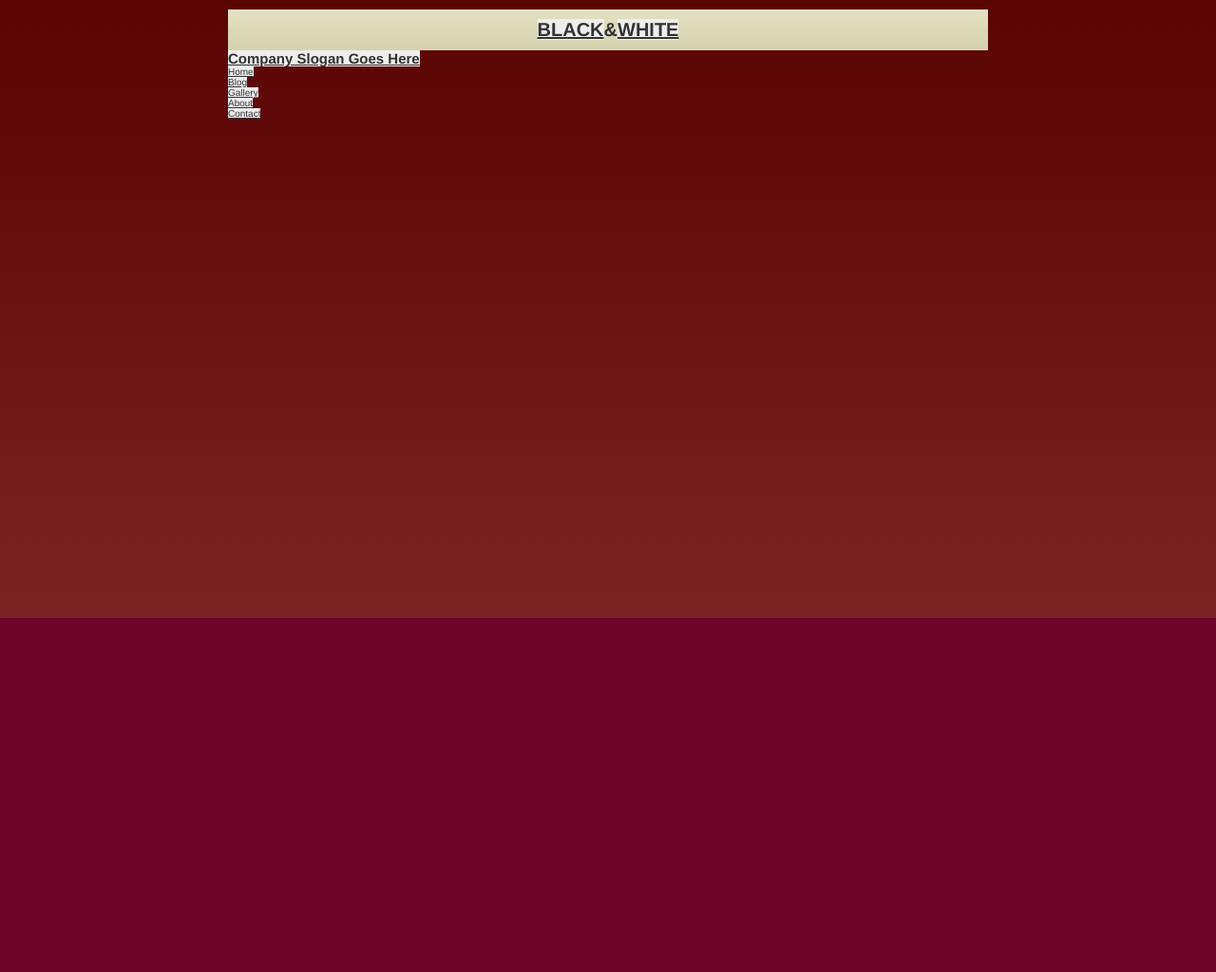
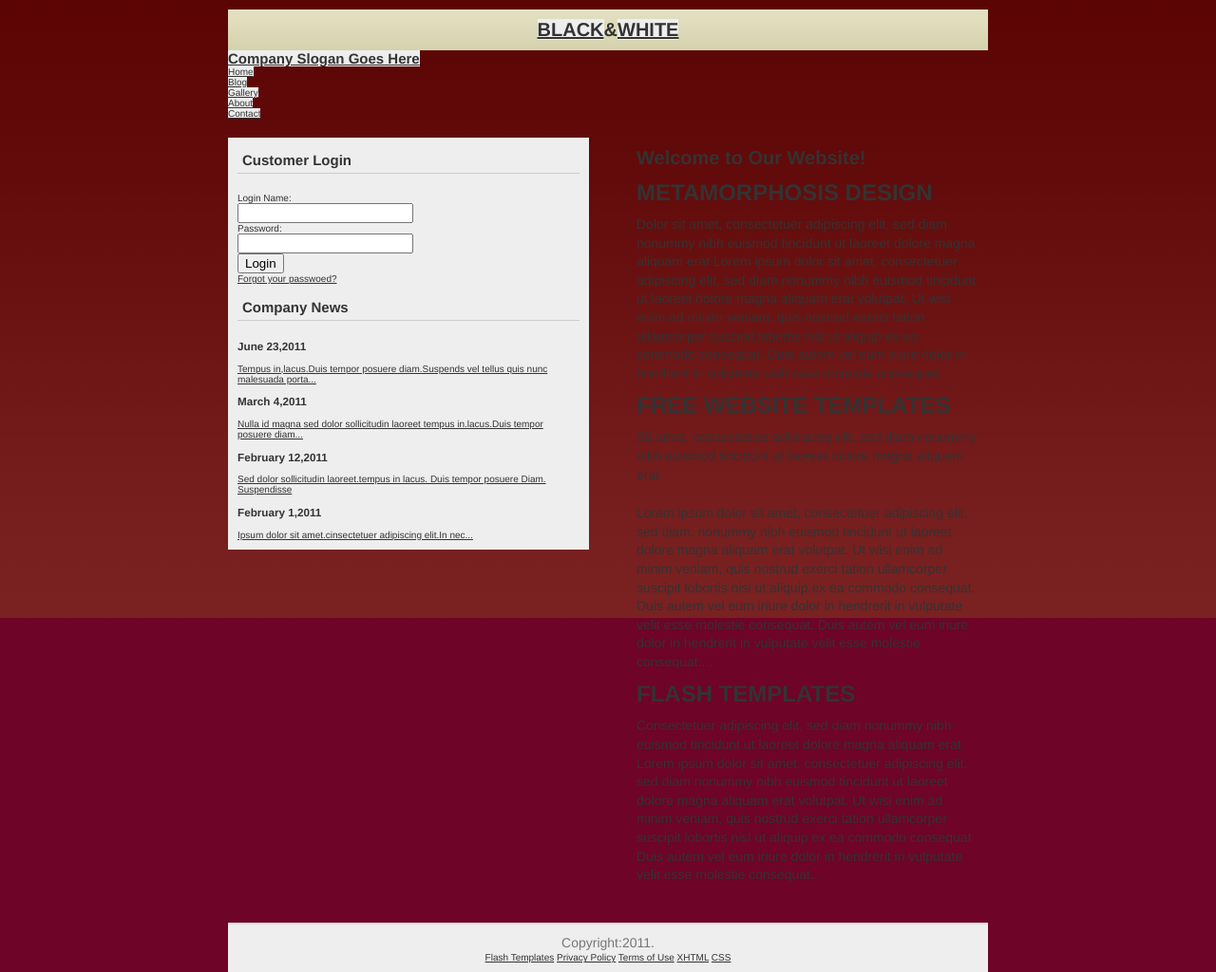
Before and after one commit to muyuechian/2021, a plain HTML site: page index.html in a window 1280 px wide. Shown: the whole page at 95% size. Before the commit the page ends 800 px from the top, so only its background shows below. Drawn offline with Linux system fonts and the light colour scheme.

Commit message:
Update index.html

```diff
--- a/index.html
+++ b/index.html
@@ -1,7 +1,7 @@
 <!DOCTYPE html>
 <html lang="en">
 <head>
-    <title>Red Lantern Design</title>
+    <title>Black & White</title>
     <meta charset="UTF-8">
     <meta http-equiv="X-UA-Compatible" content="IE=edge">
     <meta name="viewport" content="width=device-width, initial-scale=1.0">
@@ -28,6 +28,69 @@
             <li><a href="#" title="">Contact</a></li>
         </ul>
     </div>
+
+    <div id="sidebar">
+        <h2>Customer Login</h2>
+        <form>
+            <label for="fname">Login Name:</label><br>
+            <input type="text"><br>
+            <label for="lname">Password:</label><br>
+            <input type="text"><br>
+            <input type="submit" value="Login"><br>
+            <a little="Forgot your password?" href="#">Forgot your passwoed?</a>
+        </form><br>
+        <div id=Company News>
+            <h2>Company News</h2>
+            <div id="CNtext">
+                <h3>June 23,2011</h3>
+                <a href="#">Tempus in,lacus.Duis tempor posuere diam.Suspends vel tellus quis nunc malesuada porta...</a>
+            </div>
+            <div id="CNtext">
+                <h3>March 4,2011</h3>
+                <a href="#">Nulla id magna sed dolor sollicitudin laoreet tempus in.lacus.Duis tempor posuere diam...</a>
+            </div>
+            <div id="CNtext">
+                <h3>February 12,2011</h3>
+                <a href="#">
+                    Sed dolor sollicitudin laoreet.tempus in lacus. Duis tempor posuere Diam. Suspendisse
+                </a>
+            </div>
+            <div id="CNtext">
+            <h3>February 1,2011</h3>
+            <a href="#">
+                Ipsum dolor sit amet.cinsectetuer adipiscing elit.In nec...
+            </a>
+            </div>
+        </div>
+    </div>
+
+    <div id="content">
+        <h1>Welcome to Our Website!</h1><br>
+        <h2>METAMORPHOSIS DESIGN</h2>
+        <p>
+            Dolor sit amet, consectetuer adipiscing elit, sed diam nonummy nibh euismod tincidunt ut laoreet dolore magna aliquam erat Lorem ipsum dolor sit amet, consectetuer adipiscing elit, sed diam nonummy nibh euismod tincidunt ut laoreet dolore magna aliquam erat volutpat. Ut wisi enim ad minim veniam, quis nostrud exerci tation ullamcorper suscipit lobortis nisl ut aliquip ex ea commodo consequat. Duis autem vel eum iriure dolor in hendrerit in vulputate velit esse molestie consequat...
+        </p>
+        <h2>FREE WEBSITE TEMPLATES</h2>
+        <p>
+            Sit amet, consectetuer adipiscing elit, sed diam nonummy nibh euismod tincidunt ut laoreet dolore magna aliquam erat
+        </p><br>
+        <p>
+            Lorem ipsum dolor sit amet, consectetuer adipiscing elit, sed diam. nonummy nibh euismod tincidunt ut laoreet dolore magna aliquam erat volutpat. Ut wisi enim ad minim veniam, quis nostrud exerci tation ullamcorper suscipit lobortis nisl ut aliquip ex ea commodo consequat. Duis autem vel eum iriure dolor in hendrerit in vulputate velit esse molestie consequat. Duis autem vel eum iriure dolor in hendrerit in vulputate velit esse molestie consequat....
+        </p>
+        <h2>FLASH TEMPLATES</h2>
+        <p>
+            Consectetuer adipiscing elit, sed diam nonummy nibh euismod tincidunt ut laoreet dolore magna aliquam erat Lorem ipsum dolor sit amet, consectetuer adipiscing elit, sed diam nonummy nibh euismod tincidunt ut laoreet dolore magna aliquam erat volutpat. Ut wisi enim ad minim veniam, quis nostrud exerci tation ullamcorper suscipit lobortis nisl ut aliquip ex ea commodo consequat Duis autem vel eum iriure dolor in hendrerit in vulputate velit esse molestie consequat...
+        </p>
+    </div>
+
+    <div id="footer">
+        <p>Copyright:2011.</p>
+        <a href="#">Flash Templates</a>
+        <a href="#">Privacy Policy</a>
+        <a href="#">Terms of Use</a>
+        <a href="#">XHTML</a>
+        <a href="#">CSS</a>
+    </div>
 </body>
 
 </html>
```
